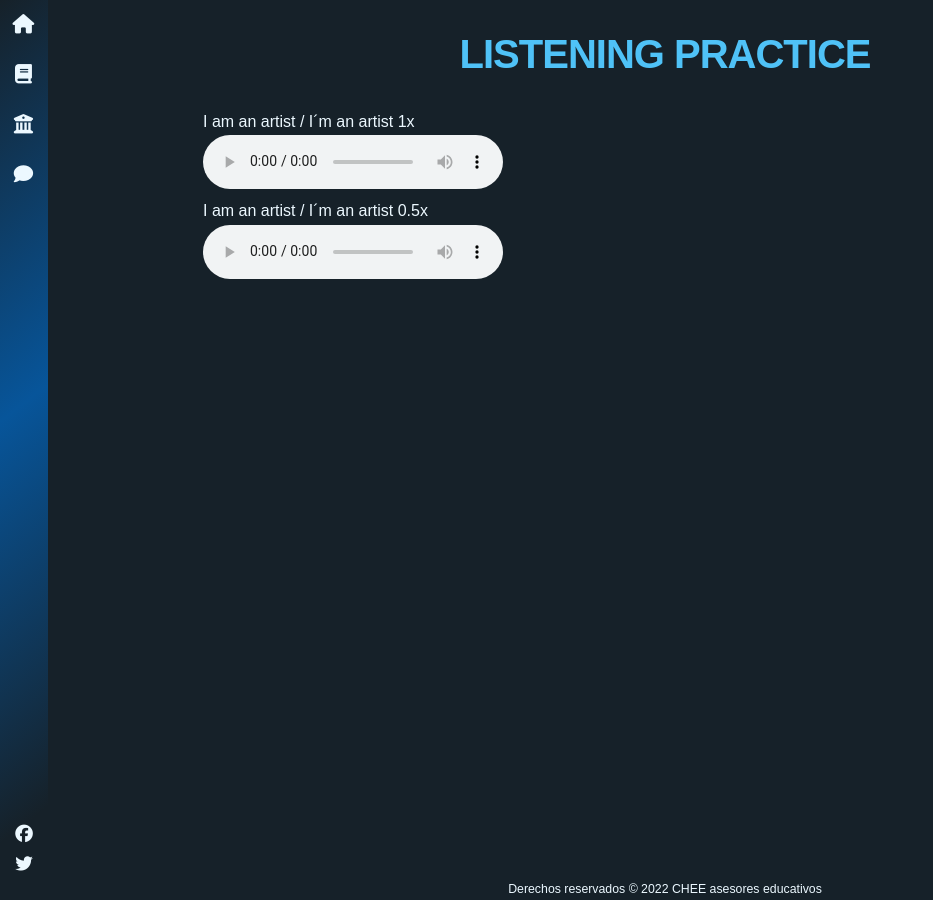
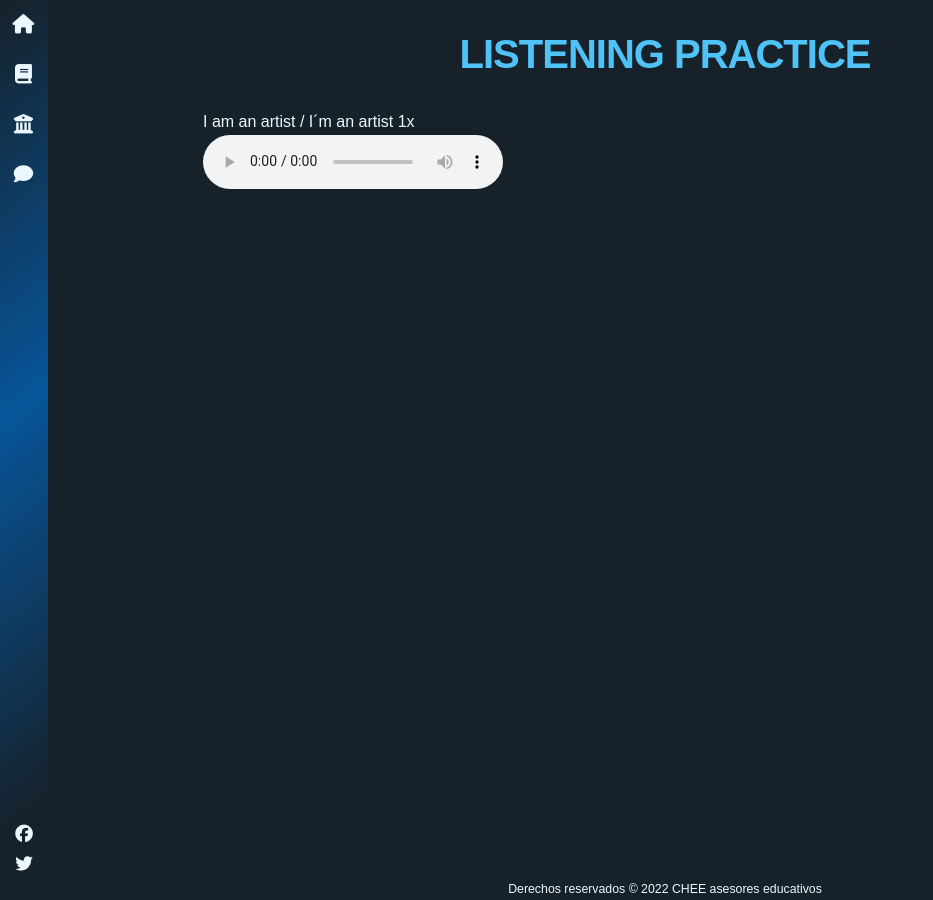
Before and after one commit to camachevaz/ESL, a Jekyll site: the page built from _posts/2021-02-15-listening.markdown, in a window 1280 px wide. Shown: the whole page, without its empty margins (0-933 px from the left). Built offline with Jekyll 4.4.1, drawn with Linux system fonts in a browser that asks for light colours; nearby versions of some CDN libraries; some web fonts are replaced.

Commit message:
Update 2021-02-15-listening.markdown

```diff
--- a/_posts/2021-02-15-listening.markdown
+++ b/_posts/2021-02-15-listening.markdown
@@ -14,10 +14,3 @@ summary: Practice your listening skills in self-paced exercises.
         Tu navegador no soporta el elemento <code>audio</code>.
     </audio>
 </figure>
-
-<figure>
-    <figcaption>I am an artist / I´m an artist 0.5x</figcaption>
-    <audio controls src="/assets/audio/Le01Un01Ls01-01x0.5.wav">
-        Tu navegador no soporta el elemento <code>audio</code>.
-    </audio>
-</figure>
```
